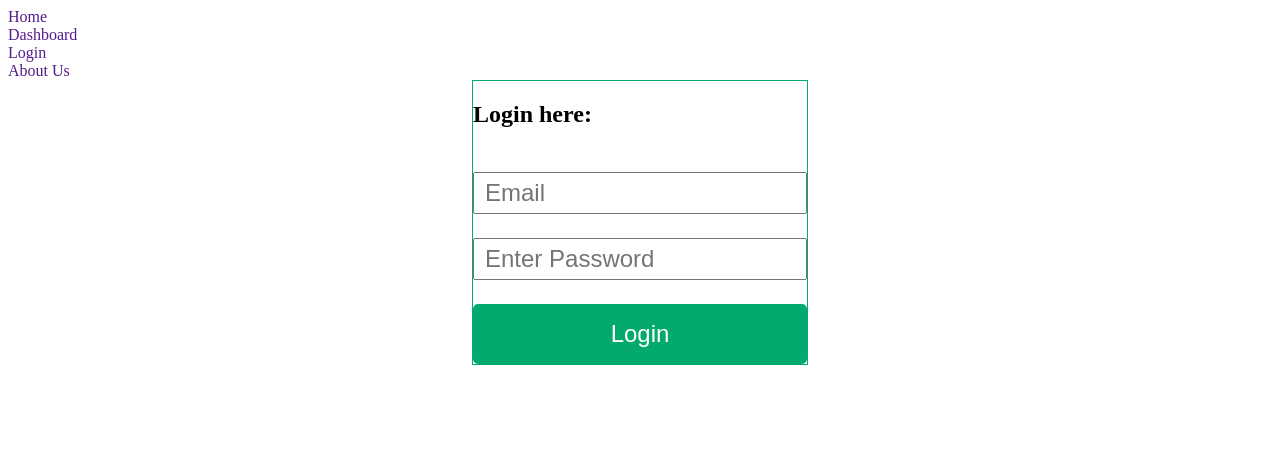
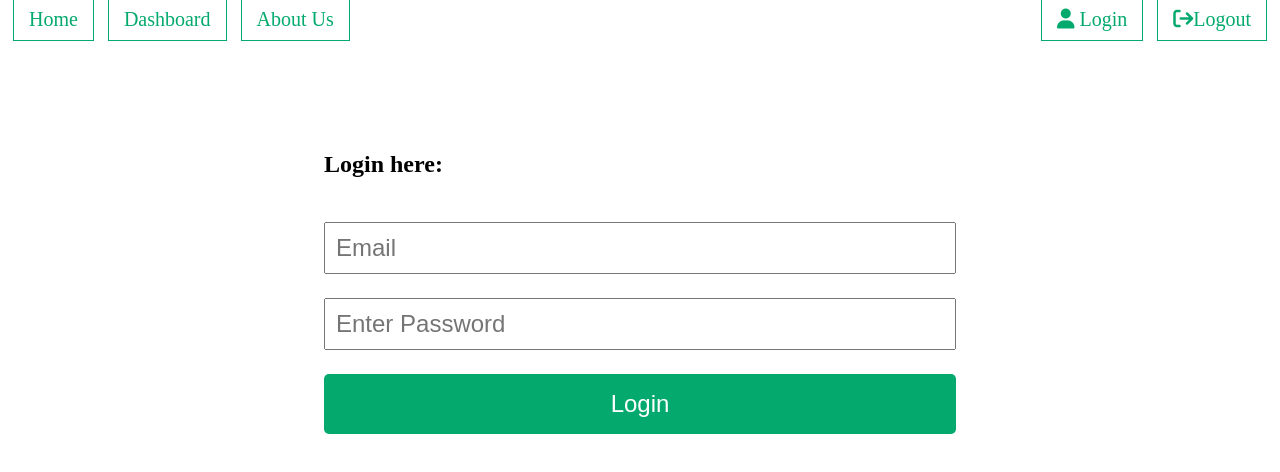
Before and after one commit to sadik2702/Module-8, a plain HTML site: page login.html in a window 1280 px wide. Drawn offline with Linux system fonts and the light colour scheme.

Commit message:
added login logout

```diff
--- a/login.css
+++ b/login.css
@@ -1,26 +1,38 @@
+
+nav{
+    display: flex;
+    justify-content: space-between;
+}
 nav a {
-    display: flex;
   text-decoration: none;
-    justify-content: space-between;
-    flex-direction: row;
+  color: #04aa6d;
+  margin: 5px 5px;
+  font-size: 20px;
+  border: 1px solid #04aa6d;
+  padding: 10px 15px;
 }
-.login-container{
+nav a:hover{
+    background-color: #04aa6d;
+    color: white;
+    padding: 10px 15px;
+}
+.login-container {
   display: flex;
   justify-content: center;
 }
-.login-form{
+.login-form {
   display: flex;
   flex-direction: column;
-    max-width: 50%;
-    border: 1px solid #04AA6D;
+  width: 50%;
+  margin: 100px 10px;
 }
-.login-form input{
+.login-form input {
   margin-top: 1em;
   font-size: 1.5em;
-    padding: 5px 10px;
+  padding: 10px 10px;
 }
-.login-form input[type=submit]{
-    background-color: #04AA6D;
+.login-form input[type="submit"] {
+  background-color: #04aa6d;
   border: none;
   color: white;
   padding: 16px 32px;
--- a/login.html
+++ b/login.html
@@ -18,8 +18,15 @@
   <body>
     <header>
       <nav>
-        <a href="">Home</a><a href="">Dashboard</a><a href="">Login</a
-        ><a href="">About Us</a>
+        <span>
+            <a href="">Home</a>
+        <a href="">Dashboard</a>
+        <a href="">About Us</a>
+        </span>
+        <span>
+            <a href=""><i class="fa-solid fa-user"></i> Login</a>
+            <a href=""><i class="fa-solid fa-arrow-right-from-bracket"></i>Logout</a>
+        </span>
       </nav>
     </header>
     <section class="login-container">
```
Lines whose indentation alone changed are shown as unchanged.
